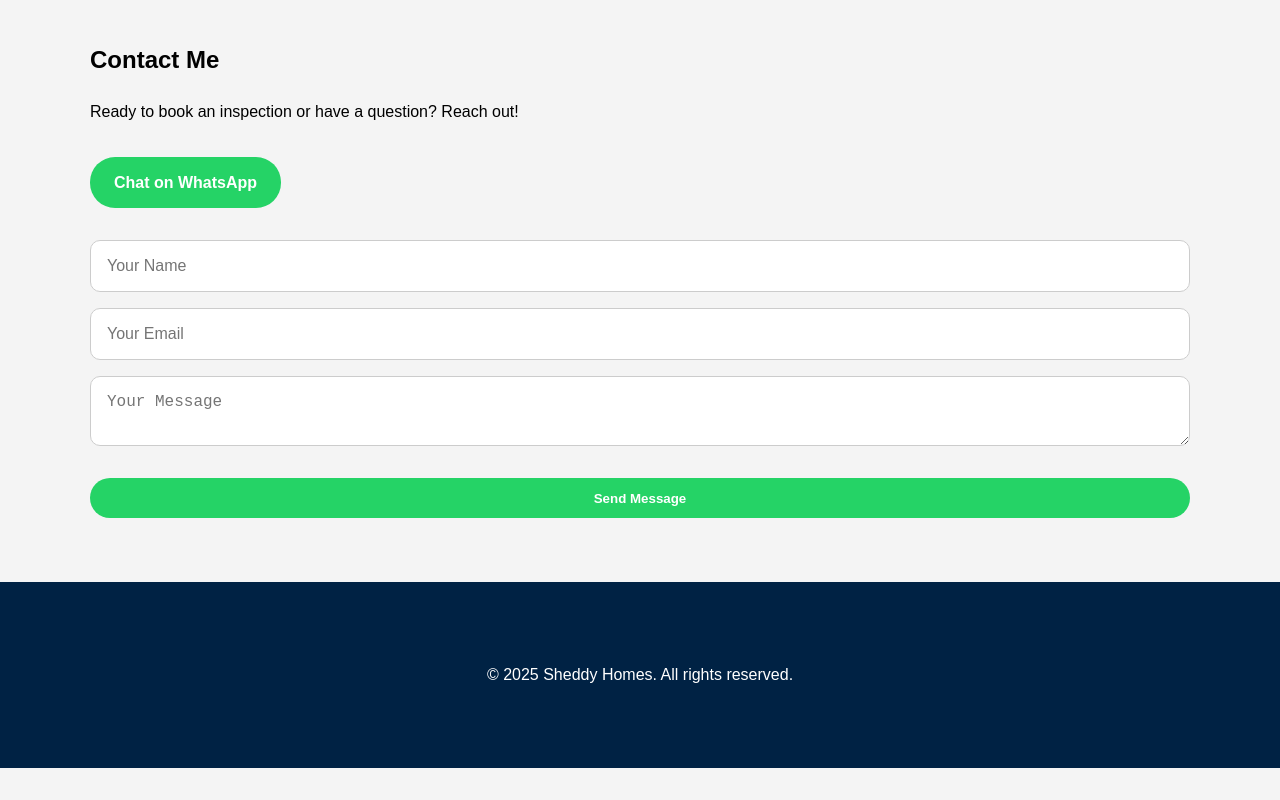
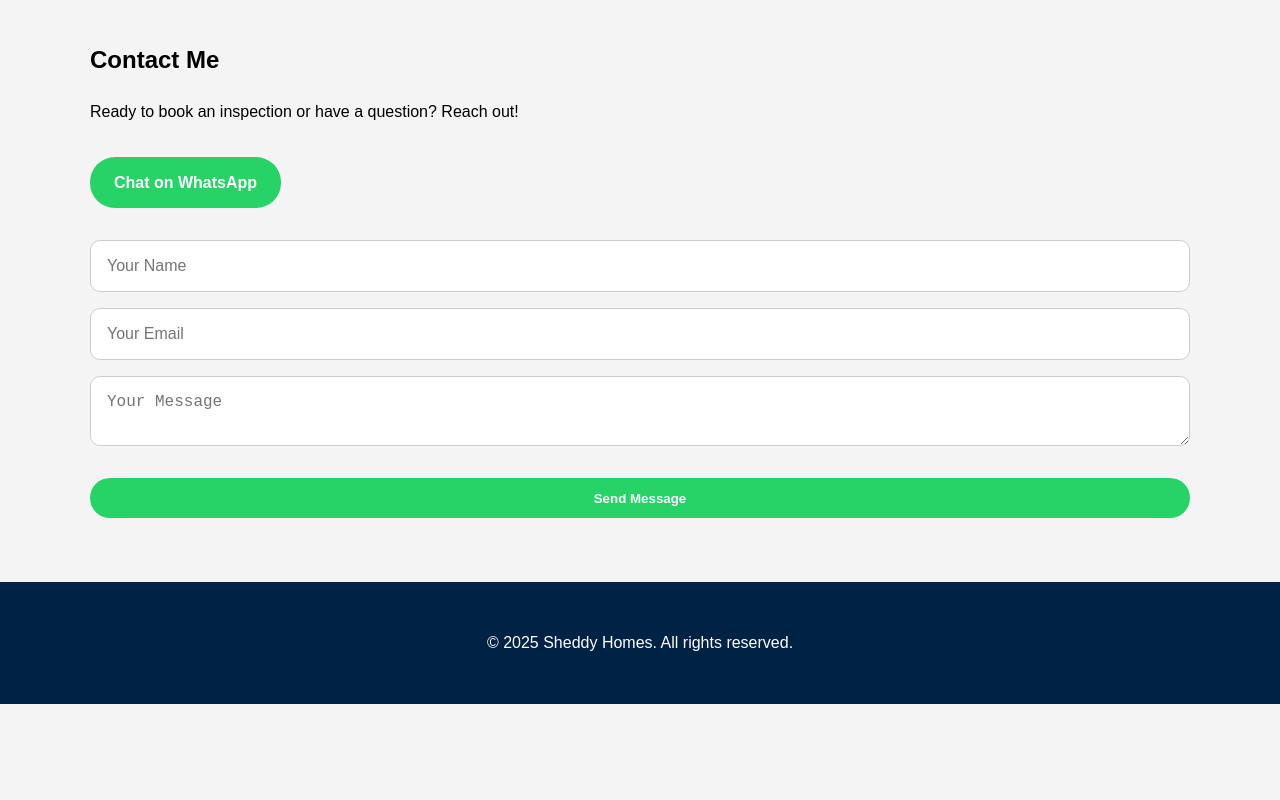
Before and after one commit to SheddyRex/real-estate-demo, a plain HTML site: page index.html in a window 1280 px wide. Shown: the part 901-1701 px from the top of the page. After the commit the page ends 1637 px from the top, so only its background shows below. Drawn offline with nearby package versions, Linux system fonts and the light colour scheme.

Commit message:
Update style.css

```diff
--- a/style.css
+++ b/style.css
@@ -145,7 +145,7 @@ footer {
     background: #002244;
     color: white;
     text-align: center;
-    padding: 2rem 0;
+
     margin-top: 2rem;
     margin-bottom: 2rem;
 }
```
